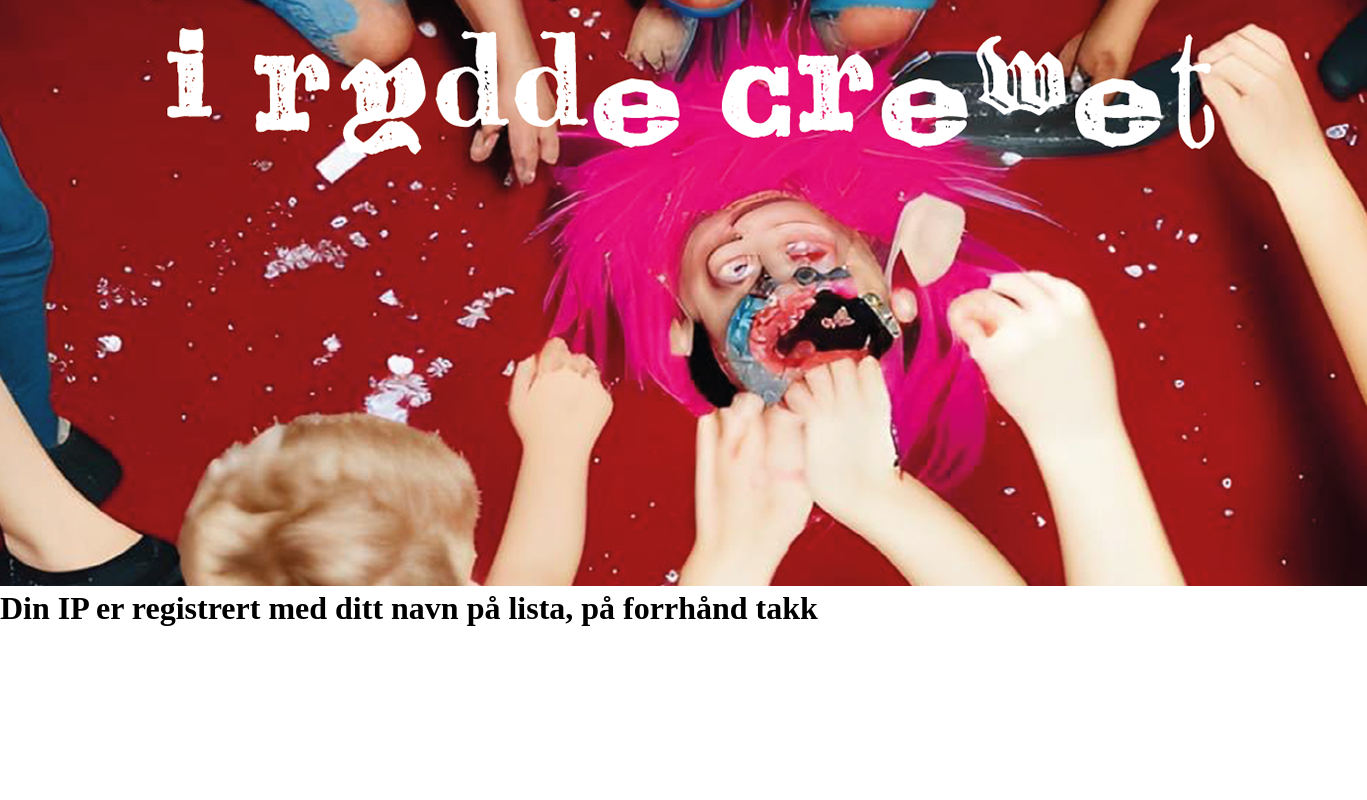
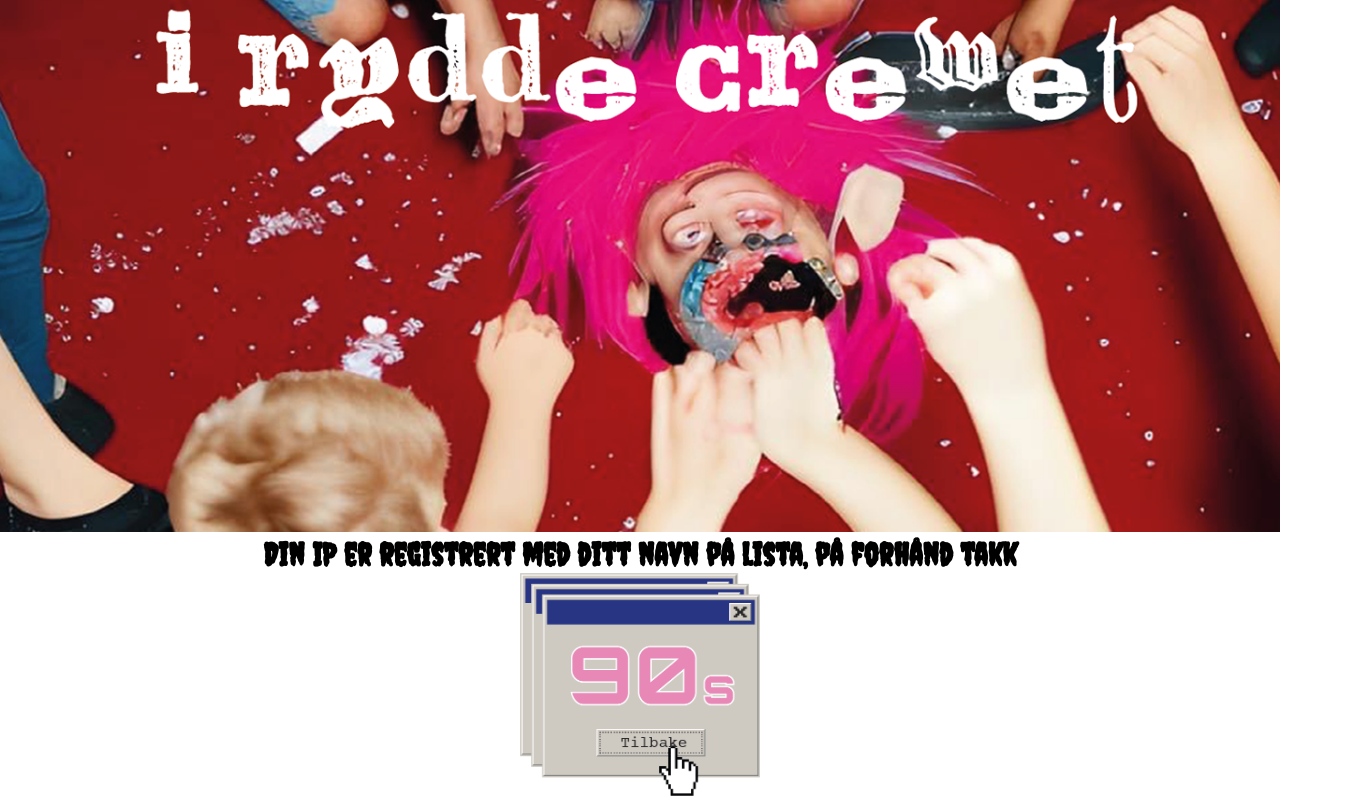
Before and after one commit to Spinninglinn/bursdag, a plain HTML site: page ikkeklikk.html in a window 1280 px wide. Shown: the part 260-1060 px from the top of the page, 1367 px wide, since content can reach past the window. Before the commit the page ends 887 px from the top, so only its background shows below. Drawn offline with Linux system fonts and the light colour scheme.

Commit message:
fikse flex og knapp

```diff
--- a/css/ikkeklikk.css
+++ b/css/ikkeklikk.css
@@ -1,5 +1,21 @@
+.body2 {
+    display: flex;
+    flex-flow: column nowrap;
+    justify-content: space-between;
+    align-items: center;
+}
+
 .header {
-    width: auto;
+    width: 100%;
     align-content: center;
 
 }
+
+.button {
+    width: 15rem;
+}
+
+h1 {
+    font-family: 'Creepster', cursive;
+
+}
--- a/ikkeklikk.html
+++ b/ikkeklikk.html
@@ -10,16 +10,18 @@
     <link rel="preconnect" href="https://fonts.googleapis.com">
     <link rel="preconnect" href="https://fonts.gstatic.com" crossorigin>
     <link href="https://fonts.googleapis.com/css2?family=Monoton&display=swap" rel="stylesheet">
-
+    <link rel="preconnect" href="https://fonts.gstatic.com" crossorigin>
+    <link href="https://fonts.googleapis.com/css2?family=Creepster&display=swap" rel="stylesheet">
+    <link rel="preconnect" href="https://fonts.googleapis.com">
 </head>
-<body>
+<body class="body2">
     <header>
         <img src="./assets/header4.png" class="header">
     </header>
-<h1>Din IP er registrert med ditt navn på lista, på forrhånd takk</h1>
+<h1>Din IP er registrert med ditt navn på lista, på forhånd takk</h1>
 
-<div class="button">
-<a href="./btgg.html"></a>
+<div>
+<a href="./btgg.html"><img src="./assets/90button.png" class="button"></a>
 </div>
 
 
```
Also changed, not shown: assets/90button.png (added).
